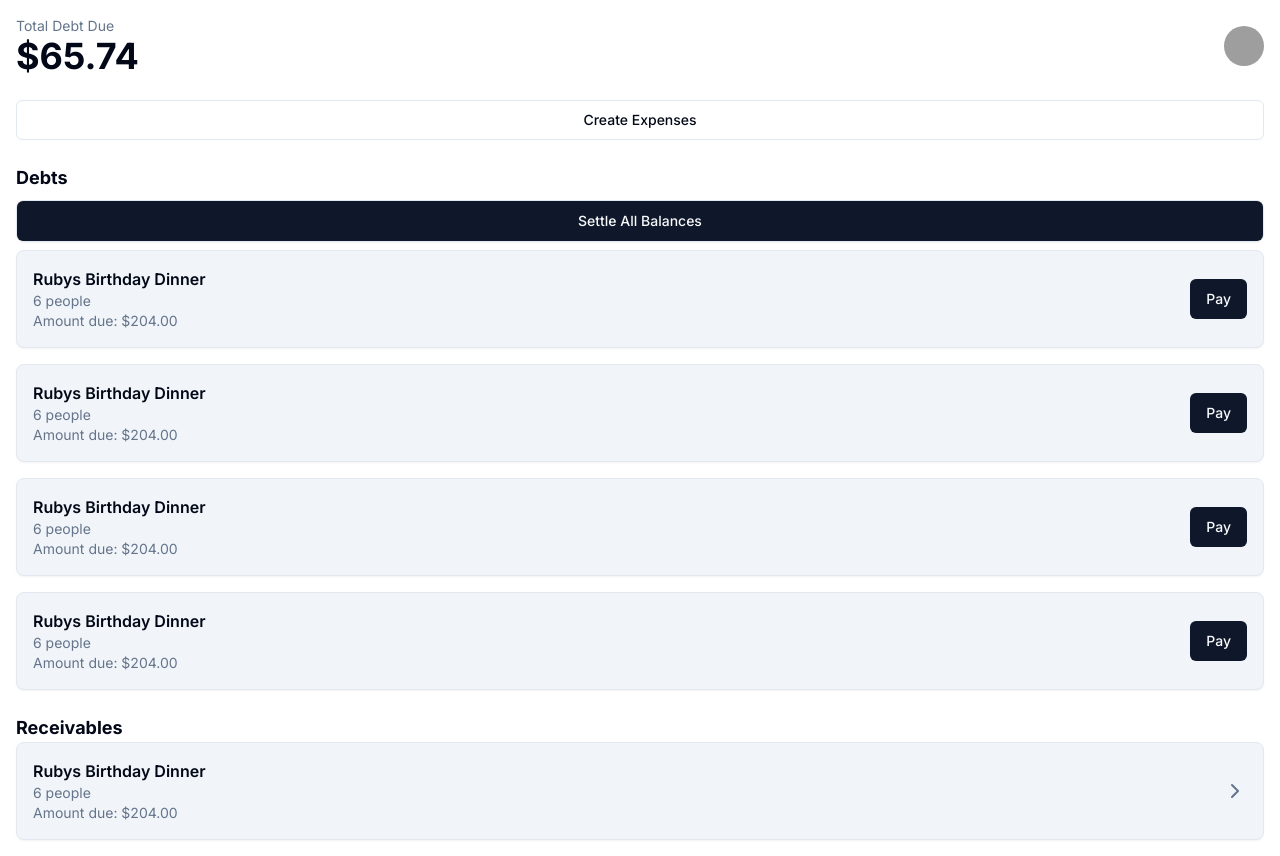
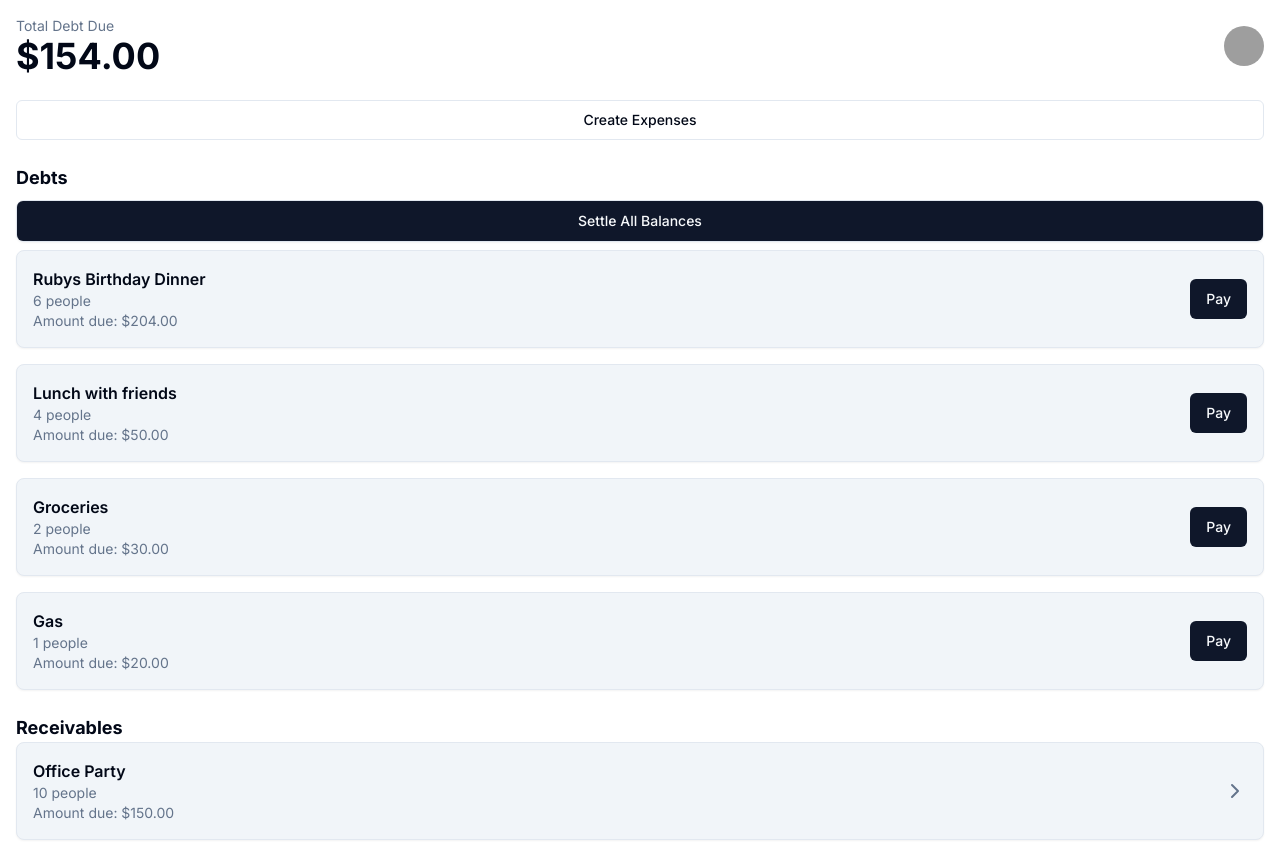
Before and after one commit to cwkang1998/octobuddy, a Next.js app in the folder main-app/: page / in a window 1280 px wide. Built offline with nearby package versions, Linux system fonts and the light colour scheme; grey boxes are pictures that could not be loaded.

Commit message:
feat: added debt arrays and receivable arrays and pass query params

```diff
--- a/main-app/app/components/home.tsx
+++ b/main-app/app/components/home.tsx
@@ -4,74 +4,94 @@
  * @see https://v0.dev/t/2Eu6afFVV5B
  * Documentation: https://v0.dev/docs#integrating-generated-code-into-your-nextjs-app
  */
-import { Avatar, AvatarFallback, AvatarImage } from "@/components/ui/avatar";
+import { Avatar, AvatarImage, AvatarFallback } from "@/components/ui/avatar";
 import { Button } from "@/components/ui/button";
 import { Card } from "@/components/ui/card";
 import { useRouter } from "next/navigation";
 import type { JSX, SVGProps } from "react";
 
 export default function Home() {
+  const debts = [
+    { description: "Rubys Birthday Dinner", people: 6, amountDue: 204.0 },
+    { description: "Lunch with friends", people: 4, amountDue: 50.0 },
+    { description: "Groceries", people: 2, amountDue: 30.0 },
+    { description: "Gas", people: 1, amountDue: 20.0 },
+  ];
+
+  const receivables = [
+    { description: "Office Party", people: 10, amountDue: 150.0 },
+  ];
+
+  const totalDebt = debts.reduce((total, debt) => total + debt.amountDue, 0);
+  const totalReceivable = receivables.reduce(
+    (total, receivable) => total + receivable.amountDue,
+    0
+  );
+  const totalDebtDue = totalDebt - totalReceivable;
+
   const router = useRouter();
   return (
     <div className="p-4 space-y-6">
       <div className="flex justify-between items-center">
         <div>
           <p className="text-sm text-muted-foreground">Total Debt Due</p>
-          <h1 className="text-4xl font-bold">$65.74</h1>
+          <h1 className="text-4xl font-bold">${totalDebtDue.toFixed(2)}</h1>
         </div>
         <Avatar>
           <AvatarImage src="/placeholder-user.jpg" />
           <AvatarFallback>UA</AvatarFallback>
         </Avatar>
       </div>
-      <Button className="w-full" variant="outline" onClick={() => router.push('/bill')}>Create Expenses</Button>
+      <Button
+        className="w-full"
+        variant="outline"
+        onClick={() => router.push("/bill")}
+      >
+        Create Expenses
+      </Button>
       <div>
         <h2 className="text-lg font-bold">Debts</h2>
         <Card className="mb-2 mt-2">
-            <Button className="w-full bg-primary text-primary-foreground" onClick={() => router.push('/payment')}>Settle All Balances</Button>
+          <Button
+            className="w-full bg-primary text-primary-foreground"
+            onClick={() => router.push(`/payment?amount=${totalDebtDue.toFixed(2)}`)}
+          >
+            Settle All Balances
+          </Button>
         </Card>
 
         <div className="space-y-4">
-					{Array(4)
-						.fill(null) // Provide a non-null argument to fill()
-						.map((_, index) => (
-							<Card
-								key={index}
-								className="flex justify-between items-center p-4 bg-muted rounded-lg"
-							>
+                    {debts.map((debt, index) => (
+                        <Card key={index} className="flex justify-between items-center p-4 bg-muted rounded-lg">
                             <div>
-									<h3 className="text-base font-semibold">
-										Rubys Birthday Dinner
-									</h3>
-									<p className="text-sm text-muted-foreground">6 people</p>
-									<p className="text-sm text-muted-foreground">
-										Amount due: $204.00
-									</p>
+                                <h3 className="text-base font-semibold">{debt.description}</h3>
+                                <p className="text-sm text-muted-foreground">{debt.people} people</p>
+                                <p className="text-sm text-muted-foreground">Amount due: ${debt.amountDue.toFixed(2)}</p>
                             </div>
-								<Button className="bg-primary text-primary-foreground">
-									Pay
-								</Button>
+                            <Button className="bg-primary text-primary-foreground">Pay</Button>
                         </Card>
                     ))}
                 </div>
       </div>
       <div>
                 <h2 className="text-lg font-bold">Receivables</h2>
-				<Card className="flex justify-between items-center p-4 bg-muted rounded-lg">
+                {receivables.map((receivable, index) => (
+                    <Card key={index} className="flex justify-between items-center p-4 bg-muted rounded-lg">
                         <div>
-						<h3 className="text-base font-semibold">Rubys Birthday Dinner</h3>
-						<p className="text-sm text-muted-foreground">6 people</p>
-						<p className="text-sm text-muted-foreground">Amount due: $204.00</p>
+                            <h3 className="text-base font-semibold">{receivable.description}</h3>
+                            <p className="text-sm text-muted-foreground">{receivable.people} people</p>
+                            <p className="text-sm text-muted-foreground">Amount due: ${receivable.amountDue.toFixed(2)}</p>
                         </div>
                         <ChevronRightIcon className="w-6 h-6 text-muted-foreground" />
                     </Card>
+                ))}
             </div>
     </div>
   );
 }
 
 function ChevronRightIcon(
-	props: JSX.IntrinsicAttributes & SVGProps<SVGSVGElement>,
+  props: JSX.IntrinsicAttributes & SVGProps<SVGSVGElement>
 ) {
   return (
     <svg
--- a/main-app/app/components/payment.tsx
+++ b/main-app/app/components/payment.tsx
@@ -1,11 +1,19 @@
+"use client";
 /**
  * v0 by Vercel.
  * @see https://v0.dev/t/clCTL6mRGzE
  * Documentation: https://v0.dev/docs#integrating-generated-code-into-your-nextjs-app
  */
 import { Button } from "@/components/ui/button"
+import { useRouter } from "next/navigation";
+import { useSearchParams } from 'next/navigation'
 
 export default function Payment() {
+
+    const searchParams = useSearchParams()
+
+  const amount = searchParams.get('amount')
+
   return (
     <div className="flex flex-col h-full w-full bg-background text-foreground p-6 md:p-8 lg:p-10">
       <div className="mb-6 md:mb-8 lg:mb-10">
@@ -14,7 +22,7 @@ export default function Payment() {
       <div className="mb-6 md:mb-8 lg:mb-10 bg-card rounded-md p-4 md:p-6 lg:p-8 shadow-md">
         <div className="flex items-center justify-between mb-4 md:mb-6 lg:mb-8">
           <h2 className="text-lg font-semibold">Total Payment</h2>
-          <div className="text-2xl font-bold">$125.00</div>
+          <div className="text-2xl font-bold">${amount}</div>
         </div>
         <div className="space-y-4 md:space-y-6 lg:space-y-8">
           <div className="flex items-center justify-between">
```
Lines whose indentation alone changed are shown as unchanged.
